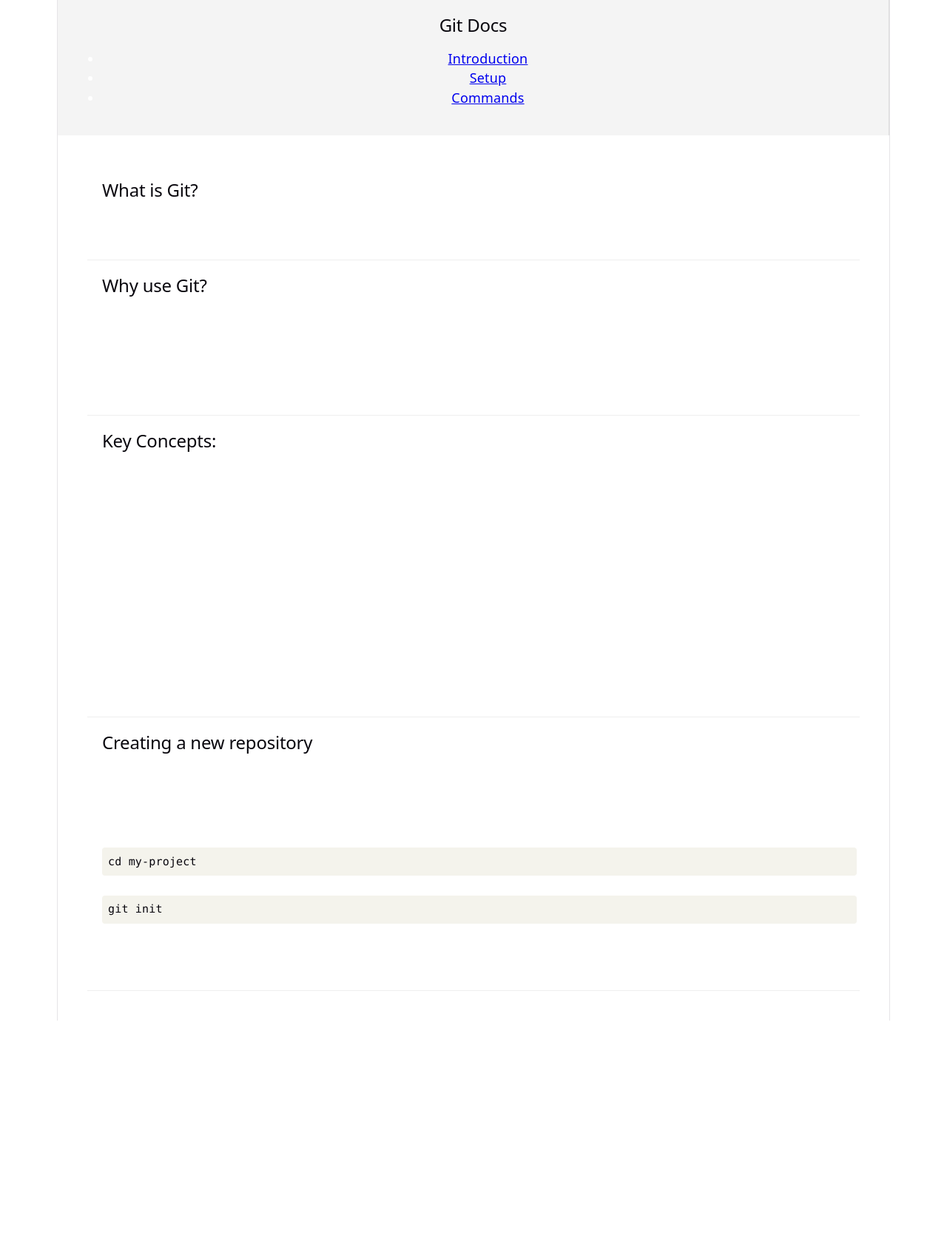
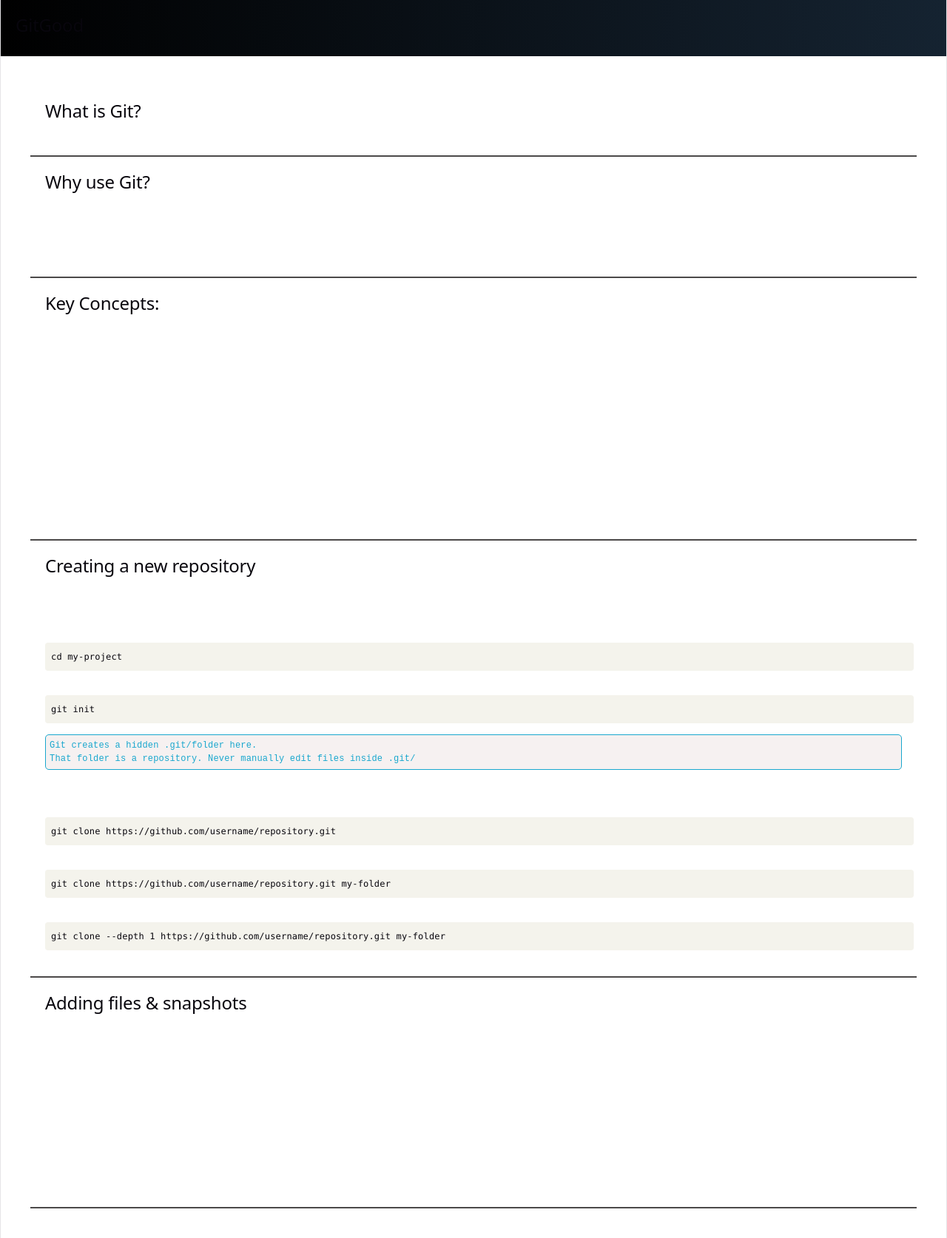
Before and after one commit to yukonseeme/gitGood, a React (Vite) app: page / in a window 1280 px wide. Shown: the whole page at 74% size. Before the commit the page ends 1380 px from the top, so only its background shows below. Built offline with nearby package versions, Linux system fonts and the light colour scheme.

Commit message:
added some contents and fixed the navbar. added gradient to nav bar

```diff
--- a/src/App.css
+++ b/src/App.css
@@ -1,13 +1,38 @@
+
 :root{
   --text: white;
+  font-size: 12px;
 }
+
+html, body {
+  margin: 0;
+  padding: 0;
+  border: 0;
+  width: 100%;
+  height: 100%;
+}
+
 .container{
+  border: 0;
+  margin: 0;
+  padding: 0;
+  width: 100%;
+  display: flex;
+  flex-direction: column;
+  min-height: 100vh;
+}
 
-}
-.sidebar {
-  background-color: #f4f4f4;
+.topbar {
+  background: #152331;
+  background: linear-gradient(to right, #000000, #152331);
+
+  overflow:hidden;
   padding: 20px;
-  border-right: 1px solid #ddd;
+  display: flex;
+  flex-shrink: 0;
+  width: 100%;
+  margin: 0;           /* Remove any margin */
+  box-sizing: border-box;
 }
 
 .content {
@@ -19,22 +44,47 @@
 
 .content section {
   padding: 20px;
-  border-bottom: 1px solid #eee;
+  border-bottom: 2px solid #4b4949;
 }
 
 table, th, td {
   border: 1px solid;
   border-collapse: collapse;
   padding: 10px;
+  margin-top: 15px;
+}
+
+.code-block{
+  line-height: 150%;
+  font-size: 12px;
 }
 
 code{
   display: flex;             /* 1. Turns the element into a flex container */
   align-items: center;       /* 2. Vertically centers the text */
   justify-content: left;    /* 3. Horizontally centers the text */
+  font-size: 12px;
+  margin-bottom: 15px;
 
   width: 100%;
   height: 30px;
 
   border-radius: 4px;
+  overflow-y: auto;
 }
+
+.note{
+  margin-top: 15px;
+  padding: 5px;
+
+
+  color: #19A7CE;
+  background-color: #F6F1F1;
+  /* font-size: 16px; */
+
+  border: 1px solid #19A7CE;
+  border-radius: 5px;
+
+  word-wrap: break-word;
+  overflow-y: auto;
+}
--- a/src/App.tsx
+++ b/src/App.tsx
@@ -5,12 +5,9 @@ import './App.css'
 function App() {
   return (
     <div className="container">
-      <nav className="sidebar">
-        <h2>Git Docs</h2>
+      <nav className="topbar">
+        <h2>GitGood</h2>
         <ul>
-          <li><a href="#intro">Introduction</a></li>
-          <li><a href="#setup">Setup</a></li>
-          <li><a href="#commands">Commands</a></li>
         </ul>
       </nav>
 
@@ -62,7 +59,7 @@ function App() {
 
                   <tr>
                     <td>Remote</td>
-                    <td>Copy of repository (repo) hosted online (e.g. GitLab, Github).</td>
+                    <td>Copy of repository (repo) hosted online (e.g. GitLab, GitHub).</td>
                   </tr>
 
                   <tr>
@@ -73,12 +70,12 @@ function App() {
               </table>
         </section>
 
-        <section id="bashCodesSteps">
+        <section className="bashCodesSteps">
           <h2>Creating a new repository</h2>
           <p>Repository is how Git starts tracking the project.</p>
 
-           <div className = "code-block">
-            <h3>A - Creating repository from scratch.</h3>
+          <div className = "code-block">
+            <h3>A - Start from scratch (git init).</h3>
             <pre>
               <p> 1. Go to your projects folder.</p>
               <code>cd my-project</code>
@@ -86,11 +83,66 @@ function App() {
               <p> 2. Tell git to start tracking it.</p>
               <code>git init</code>
 
-              <p>Git creates a hidden .git/folder here.</p>
-              <p>That folder is a repository. Never manually edit files inside .git/</p>
+              <div className='note'>
+                <p>Git creates a hidden .git/folder here.</p>
+                <p>That folder is a repository. Never manually edit files inside .git/</p>
+              </div>
             </pre>
-           </div>
+
+            <h3>B - Downloading an existing repository / cloning</h3>
+            <pre>
+              <p> Clone a repo from GitHub.</p>
+              <code>git clone https://github.com/username/repository.git</code>
+
+              <p> Clone into a specific folder name.</p>
+              <code>git clone https://github.com/username/repository.git my-folder</code>
+
+              <p> Clone only the latest snapshot (faster for large repos)</p>
+              <code>git clone --depth 1 https://github.com/username/repository.git my-folder</code>
+            </pre>
+          </div>
         </section>
+
+
+        <section className='theZones'>
+          <h2>Adding files & snapshots</h2>
+          <p> Git does not automatically save your changes. You tell them what to save and when.</p>
+
+          <table>
+            <thead>
+              <h3>The three zones</h3>
+              <tr>
+                <th>Zone</th>
+                <th>What it is</th>
+                <th>Command</th>
+              </tr>
+            </thead>
+            <tbody>
+              <tr>
+                <td>Working directory</td>
+                <td>Your files as they are right now on disk.</td>
+                <td>-</td>
+              </tr>
+
+               <tr>
+                <td>Staging area</td>
+                <td>Changes when you selected for the next commit.</td>
+                <td>git add</td>
+              </tr>
+
+              <tr>
+                <td>Repository</td>
+                <td>Permanent snapshots saved in Git history.</td>
+                <td>git commit</td>
+              </tr>
+            </tbody>
+          </table>
+        </section>
+
+
+
+
+
 
       </main>
     </div>
--- a/src/index.css
+++ b/src/index.css
@@ -51,7 +51,7 @@
 }
 
 #root {
-  width: 1126px;
+  width: 100%;
   max-width: 100%;
   margin: 0 auto;
   text-align: center;
```
